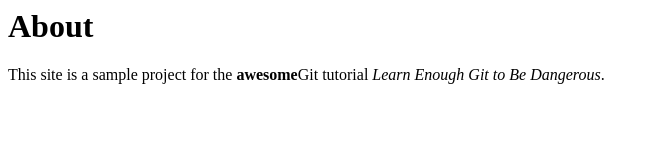
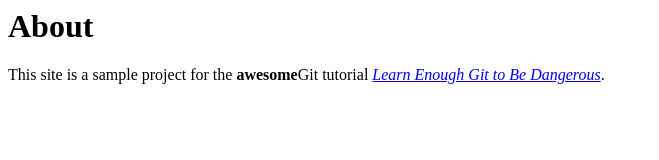
Before and after one commit to Kaizerblaze/website, a plain HTML site: page about.html in a window 1280 px wide. Shown: the whole page, without its empty margins (0-659 px from the left). Drawn offline with Linux system fonts and the light colour scheme.

Commit message:
add link to tutorial title

```diff
--- a/about.html
+++ b/about.html
@@ -7,7 +7,8 @@
     <h1>About</h1>
     <p>
       This site is a sample project for the <strong>awesome</strong>Git
-      tutorial <em>Learn Enough Git to Be Dangerous</em>.
+      tutorial <a href="http://learnenough.com/git-tutorial"><em>Learn Enough Git
+      to Be Dangerous</em></a>.
     </p>
   </body>
   </html>
```
